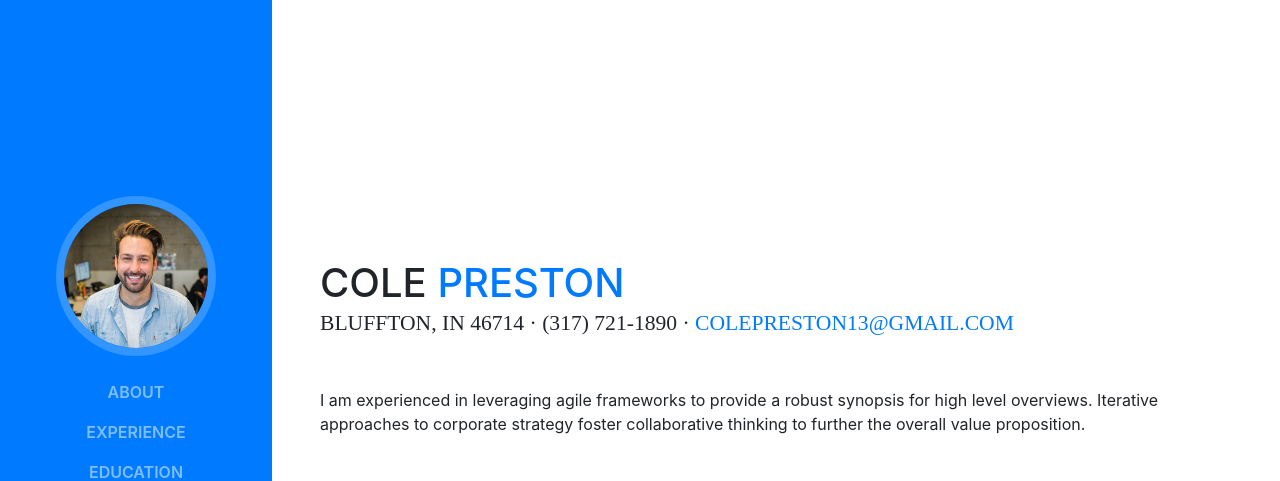
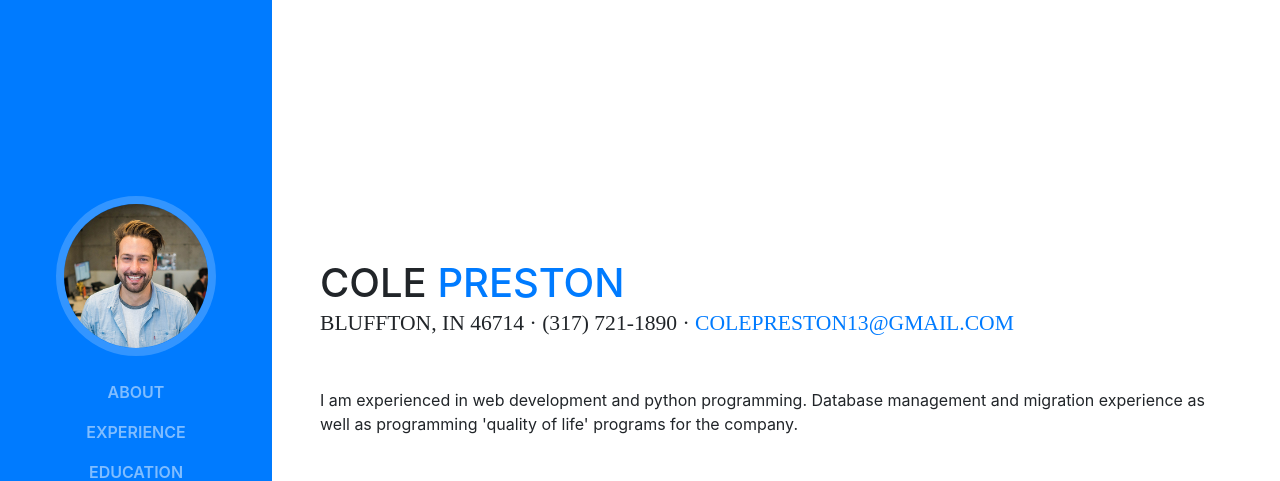
Before and after one commit to colepreston/colepreston.github.io, a website with bundled scripts: page index.html in a window 1280 px wide. Shown: the top 481 px of the page. Built offline with nearby package versions, Linux system fonts and the light colour scheme; a web font is replaced by a local one.

Commit message:
updated the about section

```diff
--- a/index.html
+++ b/index.html
@@ -71,7 +71,7 @@
           <div class="subheading mb-5">Bluffton, IN 46714 · (317) 721-1890 ·
             <a href="mailto:name@email.com">colepreston13@gmail.com</a>
           </div>
-          <p class="mb-5">I am experienced in leveraging agile frameworks to provide a robust synopsis for high level overviews. Iterative approaches to corporate strategy foster collaborative thinking to further the overall value proposition.</p>
+          <p class="mb-5">I am experienced in web development and python programming. Database management and migration experience as well as programming 'quality of life' programs for the company.</p>
           <ul class="list-inline list-social-icons mb-0">
             <li class="list-inline-item">
               <a href="#">
```
